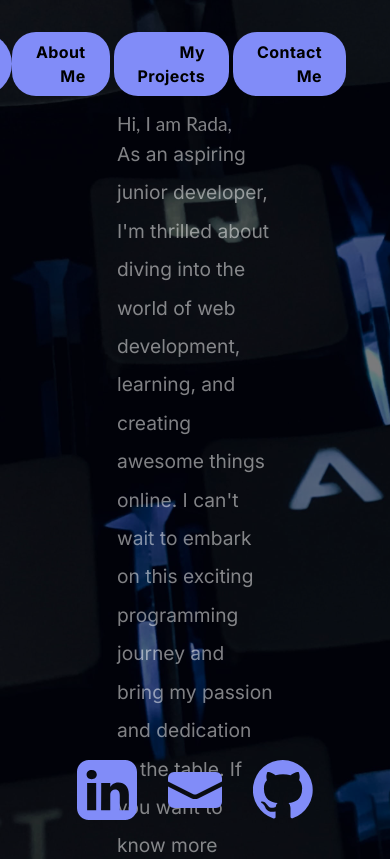
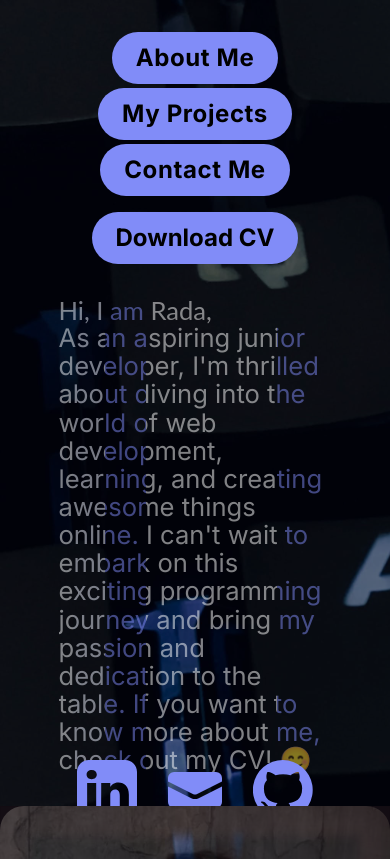
Before and after one commit to rada-ii/Portfolio-app-next.js-tailwindcss-typescript, a Next.js app: page / in a window 390 px wide. Shown: the top 859 px of the page. Built offline with nearby package versions, Linux system fonts and the light colour scheme.

Commit message:
fixed media queries

```diff
--- a/src/app/components/header.tsx
+++ b/src/app/components/header.tsx
@@ -15,16 +15,16 @@
 
 const Header: React.FC<HeaderProps> = ({ pages }) => {
   return (
-    <header className="mx-10">
-      <div className="lg: mt-8 flex flex-row-reverse items-center justify-between px-1 sm:px-6 ">
-        <nav className="flex flex-row gap-1 self-end text-right sm:gap-6">
+    <header className="mx-10 mb-2">
+      <div className="lg: nav mt-8 flex flex-row-reverse items-center justify-between px-1 sm:px-6">
+        <nav className="flex flex-row gap-1 self-end text-center sm:gap-6">
           {pages.map((page) => {
             return (
               <Link
                 aria-label={page.label}
                 key={page.id}
                 href={page.link}
-                className="min-w-100 font-display animate-flyInLeft rounded-3xl bg-indigo-400 px-6 py-2 font-bold tracking-wide hover:bg-white hover:text-indigo-400 sm:bg-none"
+                className="min-w-100 font-display animate-flyInLeft rounded-full bg-indigo-400 px-6 py-2 font-bold tracking-wide hover:bg-white hover:text-indigo-400 sm:bg-none"
               >
                 {page.label}
               </Link>
--- a/src/app/data/data.tsx
+++ b/src/app/data/data.tsx
@@ -18,7 +18,7 @@
 
 export const data = {
   title: "Hi, I am Rada,",
-  body: "As an aspiring junior developer, I'm thrilled about diving into the world of web development, learning, and creating awesome things online. I can't wait to embark on this exciting programming journey and bring my passion and dedication to the table. If you want to know more about me, check out my CV! 😊",
+  body: "As an aspiring junior developer, I'm thrilled about diving into the world of web development, learning, and creating awesome things online. I can't wait to embark on this exciting programming journey and bring my passion and dedication to the table. If you want to know more about me, check out my CV! ",
   // highlightedBody:
   //   "As a beginner, I'm constantly seeking new challenges and projects to work on. I'm particularly interested in web development, machine learning, and game development, and I've completed several personal projects in these areas. I'm always eager to take on new challenges and collaborate with others, and I believe that working on projects is the best way to learn and grow as a software engineer.",
   // body2:
--- a/src/app/globals.css
+++ b/src/app/globals.css
@@ -157,39 +157,105 @@
   }
 
   .text {
-    font-size: 1.2rem;
+    font-size: 1.5rem;
     line-height: normal;
   }
 }
 
 @media (max-width: 1024px) {
   .container {
-    flex-direction: row;
-    gap: 1rem;
+    flex-direction: column;
+    gap: 2rem;
+    justify-content: space-evenly;
+  }
+
+  .textContainer {
+    margin: 0;
+    max-width: 60%;
   }
 
   .text {
-    font-size: 0.9rem;
-    line-height: normal;
+    font-size: 1.8rem;
+    line-height: 1;
   }
 }
 
 @media (max-width: 768px) {
   .container {
     flex-direction: column;
-    gap: 1rem;
+    justify-content: space-evenly;
+    gap: 2rem;
     margin: 1rem auto;
   }
 
   .text {
-    font-size: 1.2rem;
-    /* line-height: 0; */
+    font-size: 1.6rem;
+    line-height: 1.1;
   }
+
   .textContainer {
     margin: 0;
+    max-width: 70%;
+  }
+
+  .image-container {
+    width: 30% !important;
   }
   .head {
     flex-direction: column !important;
     /* flex-wrap: wrap; */
   }
+
+  .nav {
+    flex-direction: column;
+    align-items: center !important;
+    justify-content: center !important;
+  }
+  nav {
+    margin-bottom: 1rem !important;
+    flex-direction: column !important;
+    justify-content: center !important;
+    align-items: center !important;
+    align-self: center !important;
+    /* align-self: flex-start !important; */
+    gap: 1rem;
+  }
+
+  header {
+    font-size: 1.5rem;
+    margin-bottom: 2rem !important;
+  }
 }
+
+/* .textContainer {
+  width: 100%;
+} */
+
+.text {
+  background: linear-gradient(
+    to right,
+
+    #f8fafc 0%,
+    #f8fafc 5%,
+    #eef2ff 5%,
+    #eef2ff 17%,
+
+    #818cf8 15%,
+    #818cf8 32%,
+    white 32%,
+    white 80%,
+    #818cf8 80%,
+    #818cf8 100%
+  );
+  -webkit-background-clip: text;
+  background-clip: text;
+  color: transparent;
+}
+
+span {
+  color: initial;
+}
+
+footer {
+  margin-top: 2rem !important;
+}
--- a/src/app/page.tsx
+++ b/src/app/page.tsx
@@ -3,23 +3,24 @@
 import { data } from "./data/data";
 
 const AboutMe: React.FC = () => {
-  // Define the type for the 'data' object
   type Data = {
     title: string;
     body: string;
   };
 
-  // Replace the 'data' object with the typed version
   const aboutData: Data = {
     title: data.title,
     body: data.body,
   };
+
   return (
     <div className="container h-screen ">
       <div className="textContainer lg:sp sm:text-[8px] sm:leading-none sm:opacity-100 md:text-[10px] md:leading-none lg:text-[13px] xl:text-2xl 2xl:text-3xl">
-        <div className="text opacity-50">
-          <h2>{aboutData.title}</h2>
-          <p className="leading-loose">{aboutData.body}</p>
+        <div className="text  leading-loose opacity-50">
+          <h2 className="gradient">{aboutData.title}</h2>
+          <p className="gradient">
+            {aboutData.body} <span className="no">😊</span>
+          </p>
         </div>
         {/* <a href={cv} download="your_cv.pdf">
           <button
@@ -38,7 +39,7 @@
           aria-label={"My image"}
           alt={"My image"}
           src={"/images/cvvv.jpg"}
-          className="h-250 w-500 img img rounded-3xl object-cover opacity-100 "
+          className="h-250 w-500 img img rounded-3xl object-cover opacity-30 "
         />
       </div>
     </div>
```
